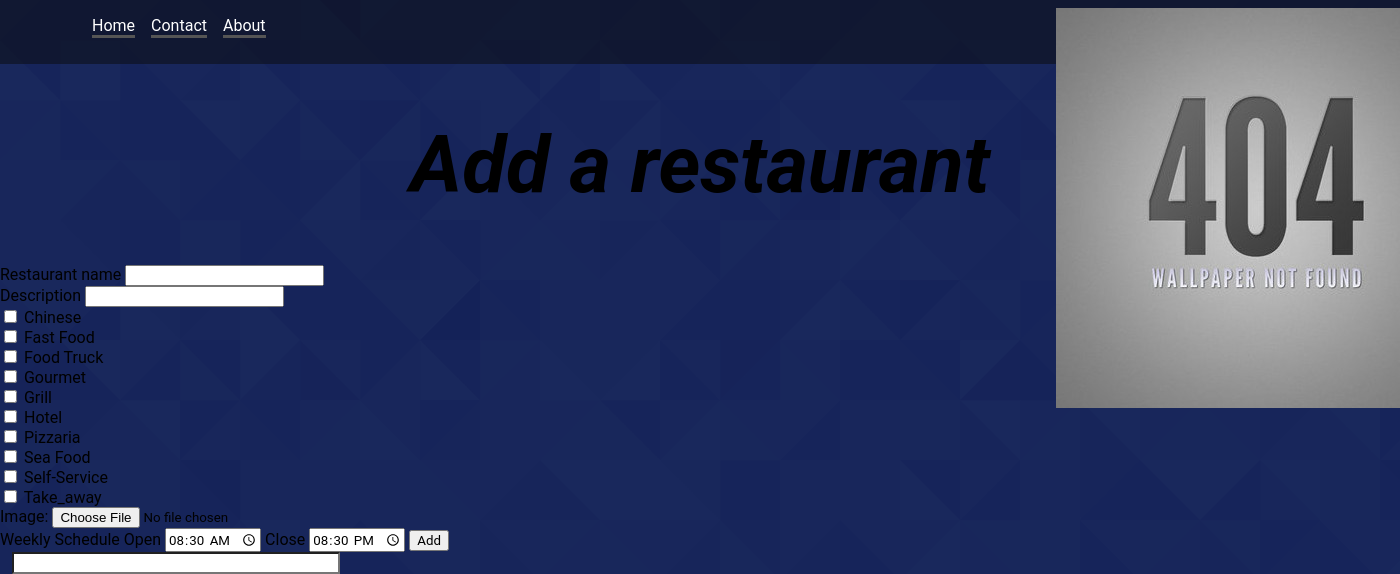
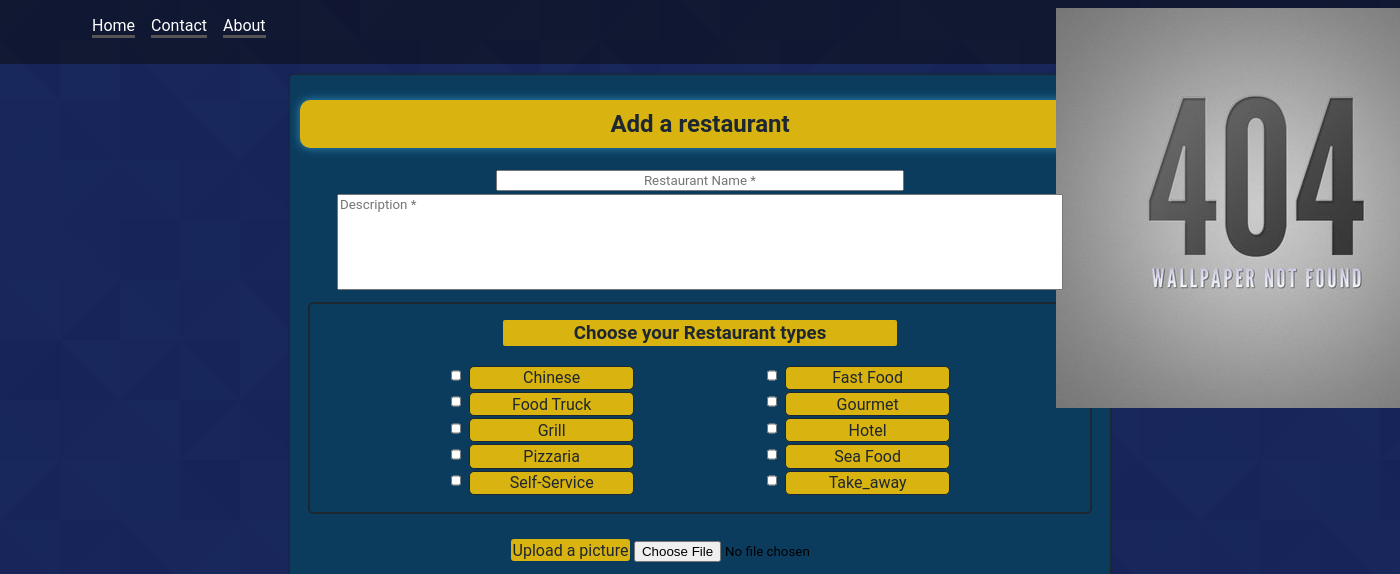
Before and after one commit to PeaceOff/LTW, a PHP site: page /pages/manage_restaurant.php in a window 1400 px wide; the page is wider, and only the part inside the window is pictured. Shown: the part 320-894 px from the top of that part. Run offline with PHP 8.4, Linux system fonts and the light colour scheme; the visitor is signed in with stand-in values (Sample User, id 1); data comes from the database, SQL or seed files in the repository; some libraries are stand-ins or nearby versions.

Commit message:
Finished form css

```diff
--- a/css/forms.css
+++ b/css/forms.css
@@ -8,8 +8,11 @@ IVORY BLACK : #1D2731;
 /*****REGISTER FORM*****/
 #registerForm ,
 #contactForm,
-#userProfileForm {
-    max-width: 500px;
+#userProfileForm,
+#restaurantForm,
+#schedules,
+#images {
+    max-width: 600px;
     padding: 5px 10px 15px 10px;
     margin : auto;
     margin-top : 10px;
@@ -25,7 +28,10 @@ IVORY BLACK : #1D2731;
 
 #registerForm h2,
 #contactForm h2,
-#userProfileForm h2{
+#userProfileForm h2,
+#restaurantForm h2,
+#schedules h2,
+#images h2 {
     border : 5px
     border-style : solid;
     border-color: #1D2731;
@@ -36,7 +42,10 @@ IVORY BLACK : #1D2731;
     color : #1D2731;
 }
 
-#registerForm label{
+#registerForm label,
+#restaurantForm label,
+#schedules label,
+#images label {
     margin: auto;
     margin-top : 15px;
     margin-bottom : 7px;
@@ -49,7 +58,9 @@ IVORY BLACK : #1D2731;
 
 #registerForm input:not(.special),
 #contactForm input:not(.special),
-#userProfileForm input:not(.special) {
+#userProfileForm input:not(.special),
+#restaurantForm input:not(.special),
+#schedules input:not(.special) {
     width : 50%;
     text-align: center;
     margin : 0.2em;
@@ -57,7 +68,10 @@ IVORY BLACK : #1D2731;
 
 #registerForm input[type=submit],
 #contactForm input[type=submit],
-#userProfileForm input[type=submit] {
+#userProfileForm input[type=submit],
+#restaurantForm input[type=submit],
+#schedules input[type=submit],
+#images input[type=submit] {
     margin-top : 1em;
     border: none;
     padding: 10px 15px 10px 15px;
@@ -66,9 +80,13 @@ IVORY BLACK : #1D2731;
     border-radius: 3px;
     text-shadow: 0 0 5px #222;
 }
+
 #registerForm input[type=submit]:hover,
 #contactForm input[type=submit]:hover,
-#userProfileForm input[type=submit]:hover {
+#userProfileForm input[type=submit]:hover,
+#restaurantForm input[type=submit]:hover,
+#schedules input[type=submit]:hover,
+#images input[type=submit]:hover {
     box-shadow: 0 0 15px #222;
     background: #DEB816;
     color: #1D2731;
@@ -80,14 +98,21 @@ IVORY BLACK : #1D2731;
 
 #registerForm textarea,
 #contactForm textarea,
-#userProfileForm textarea {
+#userProfileForm textarea,
+#restaurantForm textarea {
     resize : none;
     position: relative;
     width : 90%;
 }
 
 #contactForm {
-    max-width: 400px;
+    max-width: 500px;
+}
+
+#restaurantForm,
+#schedules,
+#images {
+    max-width: 800px;
 }
 
 nav #loginNav {
@@ -95,7 +120,7 @@ nav #loginNav {
 }
 
 #loginForm input:not(.special){
-    max-width: 25%;
+    max-width: 35%;
 }
 
 nav ul li:last-child .special{
@@ -152,6 +177,90 @@ a#loggedUser {
     padding : 0.1em;
     margin : 0.1em;
 }
+
+#restaurantForm input[type="checkbox"] + label {
+    display:inline-block;
+    margin:1px;
+    vertical-align:middle;
+    cursor:pointer;
+}
+
+#restaurantForm input[type="checkbox"] {
+    max-width : 10px;
+}
+
+#restaurantForm h3 {
+    margin: auto;
+    width : 50%;
+    padding : 0.1em;
+    background-color: #D9B310;
+    color : #1D2731;
+    border-radius: 2px;
+}
+
+#restaurantForm #checkBoxes {
+    border : 2px;
+    border-style: solid;
+    border-color: #1D2731;
+    border-radius : 5px;
+    margin : 0.5em;
+    padding-top: 1em;
+    padding-bottom : 1em;
+}
+
+#restaurantForm #checkBoxes label {
+    border : 1px;
+    border-style: solid;
+    border-color: #1D2731;
+    border-radius : 5px;
+    width : 10em;
+}
+
+#restaurantForm #checkBoxes .checkBoxDiv {
+    width : 40%;
+    display: inline-block;
+}
+
+#restaurantForm input[type="time"] {
+    width : 10%;
+}
+
+#mapaGoogle {
+    text-align: center;
+}
+
+#mapaGoogle #map {
+    align-content: center;
+    display: table;
+    margin: 0 auto;
+}
+
+#schedules input[type=submit],
+#images #special {
+    padding: 0.1em;
+}
+
+.contentSchedule {
+    list-style-type: none;
+    text-align: center;
+}
+
+#removeScheduleBtn {
+    display: inline;
+    margin :1em;
+    padding : 0.1em;
+
+}
+
+#containerI {
+    position: relative;
+}
+
+#images #special {
+    margin : 0;
+    position: absolute;
+}
+
 /*COLORS
 PRUSSIAN BLUE : #0B3C5D
 SKY BLUE : #328CC1
--- a/css/style.css
+++ b/css/style.css
@@ -8,6 +8,7 @@ body {
     position: relative;
     margin : 0;
     padding : 0;
+    padding-bottom: 1em;
     border : 0;
     min-height: 150vh;
 
--- a/pages/manage_restaurant.php
+++ b/pages/manage_restaurant.php
@@ -34,19 +34,13 @@
       $add=false;
     }
 ?>
-
-
 <form name="RestaurantEdit" id="restaurantForm" action="<?php echo $redirect ?>" method="post" enctype="multipart/form-data">
-    <h1> <?php echo $intro ?></h1>
-    <label>Restaurant name</label>
-    <input name="name" required="required" type="text" value="<?php echo $name ?>"/>
+    <h2> <?php echo $intro ?></h2>
+    <input name="name" required="required" placeholder="Restaurant Name *" type="text" value="<?php echo $name ?>"/>
+    <textarea name="description" type="text" placeholder="Description *" maxlength="300" rows="6" cols="50" style="resize: none;" required/><?php echo $description ?></textarea>
+    <div id="checkBoxes">
+        <h3>Choose your Restaurant types</h3>
         </br>
-    <label>Description </label>
-    <input name="description" required="required" type="text" value="<?php echo $description ?>"/>
-    </br>
-
-
-
 <?php
 foreach ($types as $t) {
   $checked = "";
@@ -56,143 +50,111 @@ foreach ($types as $t) {
       break;
     }
 ?>
-        <label>
-          <input type="checkbox"  name="types[]" value="<?php echo $t['content'] ?>" <?php echo $checked ?>>
-            <?php echo $t['content'] ?>
-          </input>
-        </label><br>
-
+        <div class="checkBoxDiv">
+            <input type="checkbox" name="types[]" value="<?php echo $t['content'] ?>" <?php echo $checked ?>/>
+            <label><?php echo $t['content'] ?></label>
+        </div>
 <?php
-}?>
-
-    </label>
+} ?>
+    </div>
 <?php
 if($add){?>
-    <label>Image: <input type="file" name="image"> </br> </label>
-
-    <label> Weekly Schedule
+    </br>
+    <label class="restImage">Upload a picture</label>
+    <input class="special" type="file" name="image">
+    </br>
+    </br>
+    <h3>Weekly Schedule</h3>
     <input type="hidden" name="sch_type" value="week"/>
-    </label>
-    <label> Open
+    <label>Open</label>
     <input type="time" name="sch_open" placeholder="hrs:mins" class="inputs time" value="08:30" required>
-    </label>
-    <label> Close
+    <label>Close</label>
     <input type="time" name="sch_close" placeholder="hrs:mins" class="inputs time" value="20:30" required>
-    </label>
-
+    </br>
 <?php
 } ?>
-
     <input type="hidden" name="latitude"  value="<?php echo $latitude ?>">
     <input type="hidden" name="longitude" value="<?php echo $longitude ?>">
     <input type="hidden" >
-    <input type="submit" value="<?php echo $btnValue ?>"/>
+    </br>
+    <div id="mapaGoogle">
+        <script type="text/javascript" src="../javascript/manage_restaurant.js"></script>
+        <input type="text" placeholder="Introduza a localização do seu restaurante" id="mapSearch"/>
+        <div id="map"></div>
+        <script async defer src="https://maps.googleapis.com/maps/api/js?key=AIzaSyCd_TJ2rVJLyGH5vRRWATUOKvlrloJ9F8k&libraries=places&callback=initMap"></script>
+    </div>
+    <input id="special" type="submit" value="<?php echo $btnValue ?>"/>
 </form>
-
-<script type="text/javascript" src="../javascript/manage_restaurant.js"></script>
-<input type="text" id= "mapSearch"/>
-
-
-<div id="map"></div>
-
-<script async defer
-  src="https://maps.googleapis.com/maps/api/js?key=AIzaSyCd_TJ2rVJLyGH5vRRWATUOKvlrloJ9F8k&libraries=places&callback=initMap">
-</script>
 
 <?php
 if(!$add){ ?>
 
-<div id="schedule_update">
+<div id="restaurantForm">
+    <form action="../database/action_update_schedule.php" method="post">
         <h2> Update/Add a Schedule </h2>
-  <form action="../database/action_update_schedule.php" method="post">
-    <label> Type:
+        <label>Type</label>
         <select name="sch_type">
 
 <?php
   $schedule_types = getScheduleTypes();
   foreach ($schedule_types as $schedule_type) {?>
-
-        <option value="<?php echo $schedule_type['id']?>">
-          <?php echo $schedule_type['name'] ?>
-        </option>
-
+            <option value="<?php echo $schedule_type['id']?>"><?php echo $schedule_type['name'] ?></option>
 <?php } ?>
 
         </select>
-    </label>
-    <label> Open
+        <label>Open</label>
         <input type="time" name="sch_open" pattern="([01]?[0-9]|2[0-3]):[0-5][0-9]" placeholder="hrs:mins" class="inputs time" value="08:30" required>
-    </label>
-    <label> Close
+        <label>Close</label>
         <input type="time" name="sch_close" pattern="([01]?[0-9]|2[0-3]):[0-5][0-9]" placeholder="hrs:mins" class="inputs time" value="20:30" required>
-    </label>
         <input type="hidden" name="restaurant_id" value="<?php echo $restaurant['id'] ?>" />
         <input type="submit" value="Update/Add"/>
     </form>
+</div>
 
-</div>
 <div id="schedules">
-  <h3> Schedules: </h3>
+    <h2>Schedules</h2>
     <ul>
-
 <?php
   $schedules = getSchedules($restaurant['id']);
   foreach($schedules as $schedule){?>
-
-    <li>
-      <h3>
-        <?php echo $schedule['name'] ?>
-      </h3>
-      <div> Open:
-        <?php echo $schedule['begin'] ?>
-      </div>
-      <div> Close:
-        <?php echo $schedule['end'] ?>
-      </div>
-      <form action="../database/action_remove_schedule.php" method="post">
+        <li class="contentSchedule">
+            <label><?php echo ucfirst($schedule['name']) ?> Open: <?php echo $schedule['begin'] ?> Close: <?php echo $schedule['end'] ?></label>
+            <form id="removeScheduleBtn" action="../database/action_remove_schedule.php" method="post">
                 <input type="hidden" name="sch_id" value="<?php echo $schedule['id'] ?>" />
-        <input type="submit" value="Remove"/>
+                <input class="special" type="submit" value="Remove"/>
             </form>
         </li>
-
 <?php
   }?>
-
     </ul>
 </div>
 
 <div id="images">
     <h2> Delete/Add images </h2>
-
-
 <?php
     $pictures = getRestaurantPictures($restaurant['id']);
     foreach( $pictures as $picture ) {
         $path = "../images/medium/". $picture['picture_id'] . '.jpg';
         if(!file_exists($path))
-          $path = '../images/error.jpg'; ?>
-
+        $path = '../images/error.jpg';?>
     <form id="delete_image" action="../database/action_delete_image.php" method="post">
+        <div id="containerI">
             <img src="<?php echo $path ?>"/>
             <input type="hidden" name="image_id" value="<?php echo $picture['picture_id'] ?>" />
-          <input type="submit" value="Remove"/>
+            <input id="special" type="submit" value="Remove"/>
+        </div>
     </form>
-
 <?php  } ?>
-
     <form id="add_image" action="../database/action_add_image.php" method="post"  enctype="multipart/form-data">
-        <label>Image: <input type="file" name="image"> </br> </label>
+        <label>Upload a picture</label>
+        <input type="file" name="image"/>
         <input type="hidden" name="restaurant_id" value="<?php echo $restaurant['id'] ?>" />
+        </br>
         <input type="submit" value="Add Image"/>
     </form>
-
-
 </div>
 
-
 <?php
-} ?>
-
-<?php
+}
     include_once('../templates/footer.php');
 ?>
```
Lines whose indentation alone changed are shown as unchanged.
